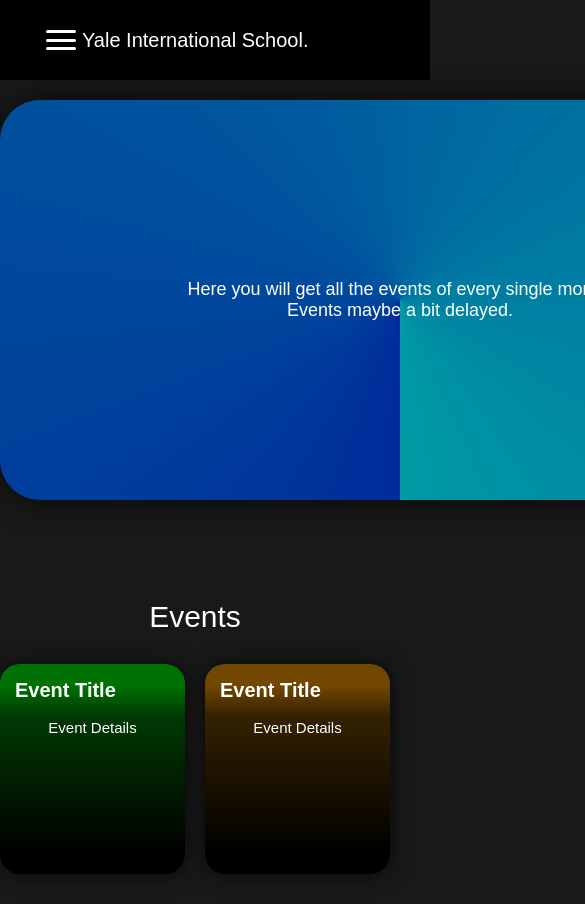
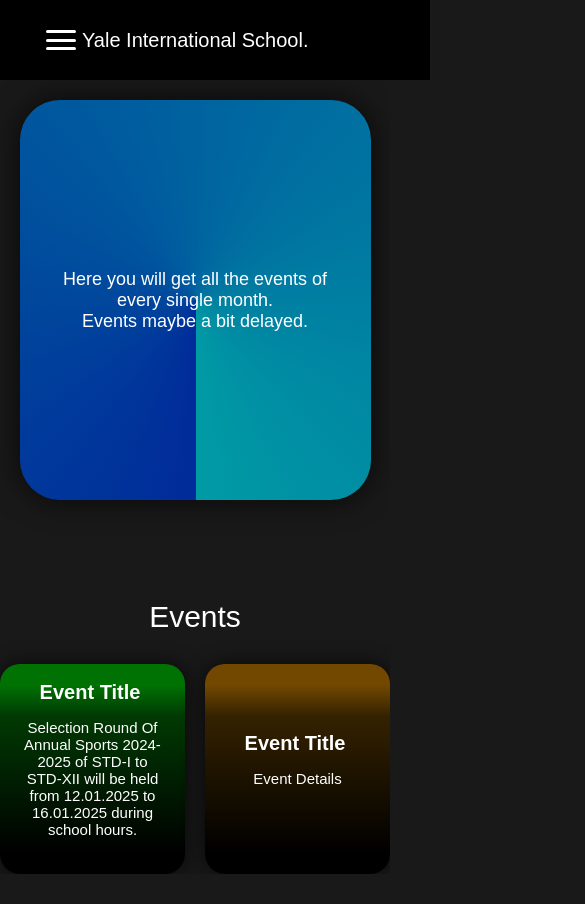
Before and after one commit to Ahaduz-Editz/Yiszone, a website: page EventsPage/index.html in a window 390 px wide. Shown: the top 904 px of the page, 585 px wide, since content can reach past the window. After the commit the page ends 874 px from the top, so only its background shows below. Drawn offline with nearby package versions, Linux system fonts and the light colour scheme; a web font is replaced by a local one.

Commit message:
Overall Website Bugs Fixed

```diff
--- a/ConfessionsPage/style.css
+++ b/ConfessionsPage/style.css
@@ -135,14 +135,17 @@ body {
 .hero-card {
     background-image: linear-gradient(#000000, #4F0051);
     height: 400px;
-    width: 800px;
+    width: 90%;
+    max-width: 800px;
     margin: 100px auto;
     border-radius: 40px;
     box-shadow: 0 0 30px rgba(0, 0, 0, 0.7);
     display: flex;
     justify-content: center;
     align-items: center;
-    font-size: 18px ;
+    font-size: 18px;
+    position: relative;
+    overflow: hidden;
 }
 
 .hero-card-text {
@@ -186,6 +189,27 @@ body {
     transform: rotate(-330deg);
     top: -20px;
 }
+@media (max-width: 768px) {
+    .hero-card {
+        height: 300px;
+    }
+
+    .hero-card-text {
+        font-size: 16px;
+        padding: 15px;
+    }
+}
+
+@media (max-width: 480px) {
+    .hero-card {
+        height: 250px;
+    }
+
+    .hero-card-text {
+        font-size: 14px;
+        padding: 10px;
+    }
+}
 .newPost-btn {
     text-decoration: none;
     padding: 10px 20px;
@@ -199,12 +223,51 @@ body {
     width: max-content;
     margin: 20px auto;
 }
+@media (max-width: 768px) {
+    .newPost-btn {
+        font-size: 14px;
+        padding: 8px 18px;
+    }
+}
 
+@media (max-width: 480px) {
+    .newPost-btn {
+        font-size: 12px;
+        padding: 6px 16px;
+    }
+}
+
+.btnC {
+    margin-right: 100px;
+}
+
+@media (max-width: 768px) {
+    .btnC {
+        margin-right: 50px;
+    }
+}
+
+@media (max-width: 480px) {
+    .btnC {
+        margin-right: 20px;
+    }
+}
 .newPost-btn:hover {
     background-color: #0087c6;
 }
 .btnC {
     margin-right: 100px;
+}
+@media (max-width: 768px) {
+    .btnC {
+        margin-right: 50px;
+    }
+}
+
+@media (max-width: 480px) {
+    .btnC {
+        margin-right: 20px;
+    }
 }
 .contents p {
     font-size: 30px;
--- a/EventsPage/index.html
+++ b/EventsPage/index.html
@@ -15,12 +15,12 @@
         <!-- Sidebar -->
         <div id="sidebar" class="sidebar">
             <div class="close-btn" id="close-btn">×</div>
-            <a href="../index.html"><i class='bx bx-home-alt' ></i> Home</a>
-            <a href="../StudyPage/index.html"><i class='bx bx-book' ></i> Study</a>
-            <a href="../RumorsPage/index.html"><i class='bx bx-chat' ></i> Rumors</a>
-            <a href="../EventsPage/index.html"><i class='bx bx-calendar' ></i> Events</a>
-            <a href="../ConfessionsPage/index.html"><i class='bx bx-heart' ></i> Confessions</a>
-            <a href="../UpdatesPage/index.html"><i class='bx bx-up-arrow-alt' ></i> Updates</a>
+            <a href="../index.html"><i class='bx bx-home-alt'></i> Home</a>
+            <a href="../StudyPage/index.html"><i class='bx bx-book'></i> Study</a>
+            <a href="../RumorsPage/index.html"><i class='bx bx-chat'></i> Rumors</a>
+            <a href="../EventsPage/index.html"><i class='bx bx-calendar'></i> Events</a>
+            <a href="../ConfessionsPage/index.html"><i class='bx bx-heart'></i> Confessions</a>
+            <a href="../UpdatesPage/index.html"><i class='bx bx-up-arrow-alt'></i> Updates</a>
         </div>
 
         <!-- Hamburger Menu -->
@@ -42,34 +42,31 @@
                 <div class="hero-card-text">
                     <p>Here you will get all the events of every single month. <br>
                         Events maybe a bit delayed.
-                        </p>
+                    </p>
                 </div>
             </div>
         </div>
     </section>
 
-    <section class="event">
+    <section class="events">
         <p>Events</p>
-
         <div class="event-contents">
-        <div class="event1">
-            <h2>Event Title</h2>
-            <div class="event1-details">
-                <p>Event Details</p>
+            <!-- Event 1 -->
+            <div class="event event1">
+                <h2>Event Title</h2>
+                <div class="event1-details">
+                    <p>Selection Round Of Annual Sports 2024-2025 of STD-I to STD-XII will be held from 12.01.2025 to 16.01.2025 during school hours.</p>
+                </div>
             </div>
+            <!-- Event 2 -->
+            <div class="event event2">
+                <h2>Event Title</h2>
+                <div class="event2-details">
+                    <p>Event Details</p>
+                </div>
+            </div>
+            <!-- Add more events here -->
         </div>
-
-        <div class="event2">
-            <h2>Event Title</h2>
-            <div class="event1-details">
-                <p>Event Details</p>
-            </div>
-        </div>
-
-    </div>
-    <p>
-        <!--This is added for space below the contents-->
-    </p>
     </section>
 
     <script src="script.js"></script>
--- a/EventsPage/style.css
+++ b/EventsPage/style.css
@@ -15,16 +15,15 @@ body {
     padding: 15px 20px;
     display: flex;
     align-items: center;
-    background-color: #000000;
+    background-color: #000;
     z-index: 100;
 }
 
 .logo {
     font-size: 20px;
     text-decoration: none;
-    color: #ffffff;
+    color: #fff;
 }
-
 
 .sidebar {
     position: fixed;
@@ -32,7 +31,7 @@ body {
     left: -300px;
     width: 250px;
     height: 100%;
-    background-color: #000000;
+    background-color: #000;
     padding-top: 60px;
     transition: left 0.3s ease;
     z-index: 1000;
@@ -41,10 +40,9 @@ body {
 .sidebar a {
     padding: 15px 20px;
     text-decoration: none;
-    color: rgb(255, 255, 255);
+    color: #fff;
     font-size: 18px;
     display: block;
-    border-top: 10px;
     border-bottom: 10px solid #151515;
     border-radius: 20px;
     transition: padding 0.1s ease-out, border-bottom 0.1s ease-out;
@@ -52,12 +50,7 @@ body {
 
 .sidebar a:hover {
     padding: 10px 20px;
-    color: rgb(255, 255, 255);
     border-bottom: 5px solid #151515;
-}
-
-.sidebar a.after-hover {
-    animation: returnToOriginal 0.2s forwards;
 }
 
 @keyframes returnToOriginal {
@@ -82,10 +75,6 @@ body {
 .sidebar.active {
     left: 0;
 }
-.close-btn p {
-    font-size: 15px;
-    margin-top: 15px;
-}
 
 .hamburger {
     cursor: pointer;
@@ -103,7 +92,6 @@ body {
     border-radius: 10px;
 }
 
-/* Overlay */
 .overlay {
     position: fixed;
     top: 0;
@@ -118,10 +106,11 @@ body {
 .overlay.active {
     display: block;
 }
+
 .openbtn {
     cursor: pointer;
-    background-color: #000000;
-    color: rgb(255, 255, 255);
+    background-color: #000;
+    color: #fff;
     border: none;
     transition: .3s ease;
     margin-left: 20px;
@@ -131,19 +120,20 @@ body {
     color: #9a9a9a;
 }
 
-
-
 .hero-card {
     background: conic-gradient(from 180deg, #002B9A, #009BA5);
     height: 400px;
-    width: 800px;
+    width: 90%;
+    max-width: 800px;
     margin: 100px auto;
     border-radius: 40px;
     box-shadow: 0 0 30px rgba(0, 0, 0, 0.7);
     display: flex;
     justify-content: center;
     align-items: center;
-    font-size: 18px ;
+    font-size: 18px;
+    position: relative;
+    overflow: hidden;
 }
 
 .hero-card-text {
@@ -153,7 +143,6 @@ body {
     z-index: 2;
 }
 
-
 .event-contents {
     display: flex;
     flex-direction: row;
@@ -161,44 +150,36 @@ body {
     align-items: center;
     gap: 20px;
 }
-.event p {
+.events p {
     font-size: 30px;
-    justify-content: center;
     text-align: center;
 }
-.event1 h2 {
-    font-size: 20px;
-    margin-top: -5px;
-    margin-left: -5px;
-}
-.event1 {
-    background-image: linear-gradient(to bottom, #007204 10%, #013903 25%, #000000 90%);
+
+.event{
     width: 258px;
     height: 170px;
     padding: 20px;
     border-radius: 20px;
     box-shadow: 0 0 20px rgba(0, 0, 0, 0.7);
+    display: flex;
+    flex-direction: column;
     justify-content: center;
     align-items: center;
 }
-.event1 p {
+
+.event h2{
+    font-size: 20px;
+    margin: -5px 0 0 -5px;
+}
+
+.event p {
     font-size: 15px;
 }
-.event2 h2 {
-    font-size: 20px;
-    margin-top: -5px;
-    margin-left: -5px;
+
+.event1 {
+    background-image: linear-gradient(to bottom, #007204 10%, #013903 25%, #000 90%);
 }
+
 .event2 {
-    background-image: linear-gradient(to bottom, #724800 10%, #342101 25%, #000000 90%);
-    width: 258px;
-    height: 170px;
-    padding: 20px;
-    border-radius: 20px;
-    box-shadow: 0 0 20px rgba(0, 0, 0, 0.7);
-    justify-content: center;
-    align-items: center;
+    background-image: linear-gradient(to bottom, #724800 10%, #342101 25%, #000 90%);
 }
-.event2 p {
-    font-size: 15px;
-}
```
Also changed, not shown: index.html (+11 -11 lines), style.css (+9 -8 lines).
